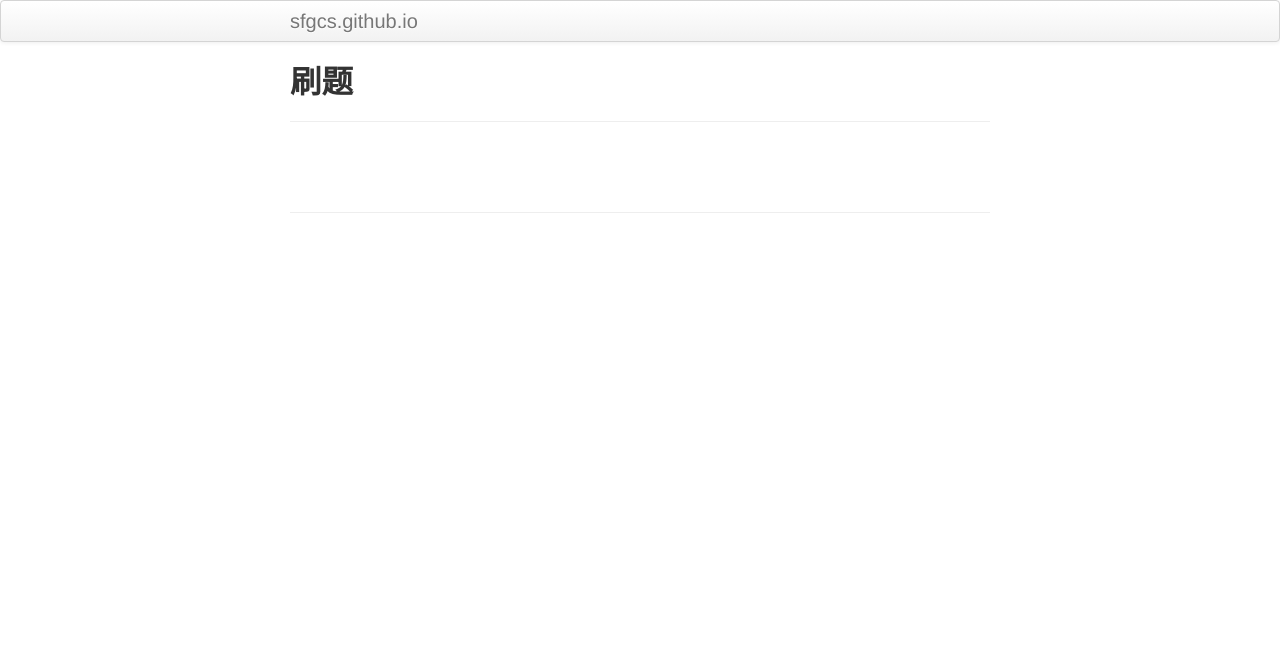
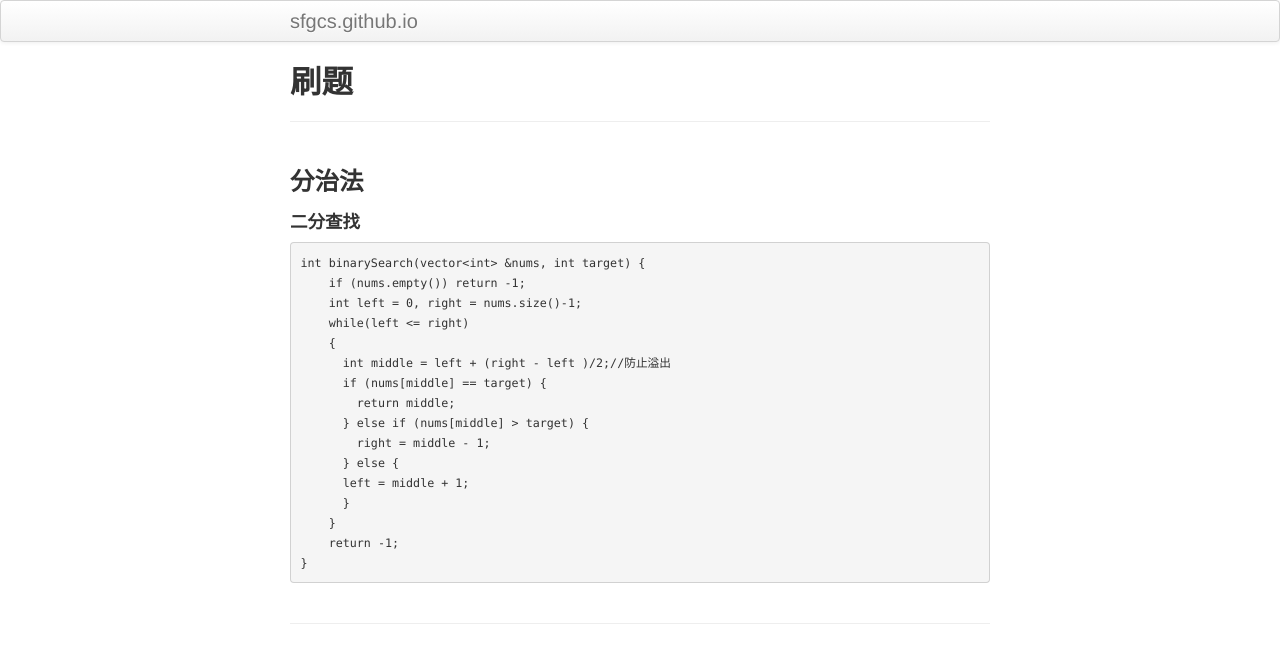
Before and after one commit to sfgcs/sfgcs.github.io, a Jekyll site: the page built from pages/leetcode.md, in a window 1280 px wide. Shown: the top 663 px of the page. Built offline with Jekyll 4.4.1, drawn with Linux system fonts in a browser that asks for light colours.

Commit message:
Update leetcode.md

````diff
--- a/pages/leetcode.md
+++ b/pages/leetcode.md
@@ -3,3 +3,23 @@ layout: page
 title: 刷题
 description:
 ---
+### 分治法
+#### 二分查找
+```
+int binarySearch(vector<int> &nums, int target) {
+    if (nums.empty()) return -1;
+    int left = 0, right = nums.size()-1;
+    while(left <= right)
+    {
+      int middle = left + (right - left )/2;//防止溢出
+      if (nums[middle] == target) {
+        return middle;
+      } else if (nums[middle] > target) {
+        right = middle - 1;
+      } else {
+      left = middle + 1;
+      }
+    }
+    return -1;
+}
+```
````
